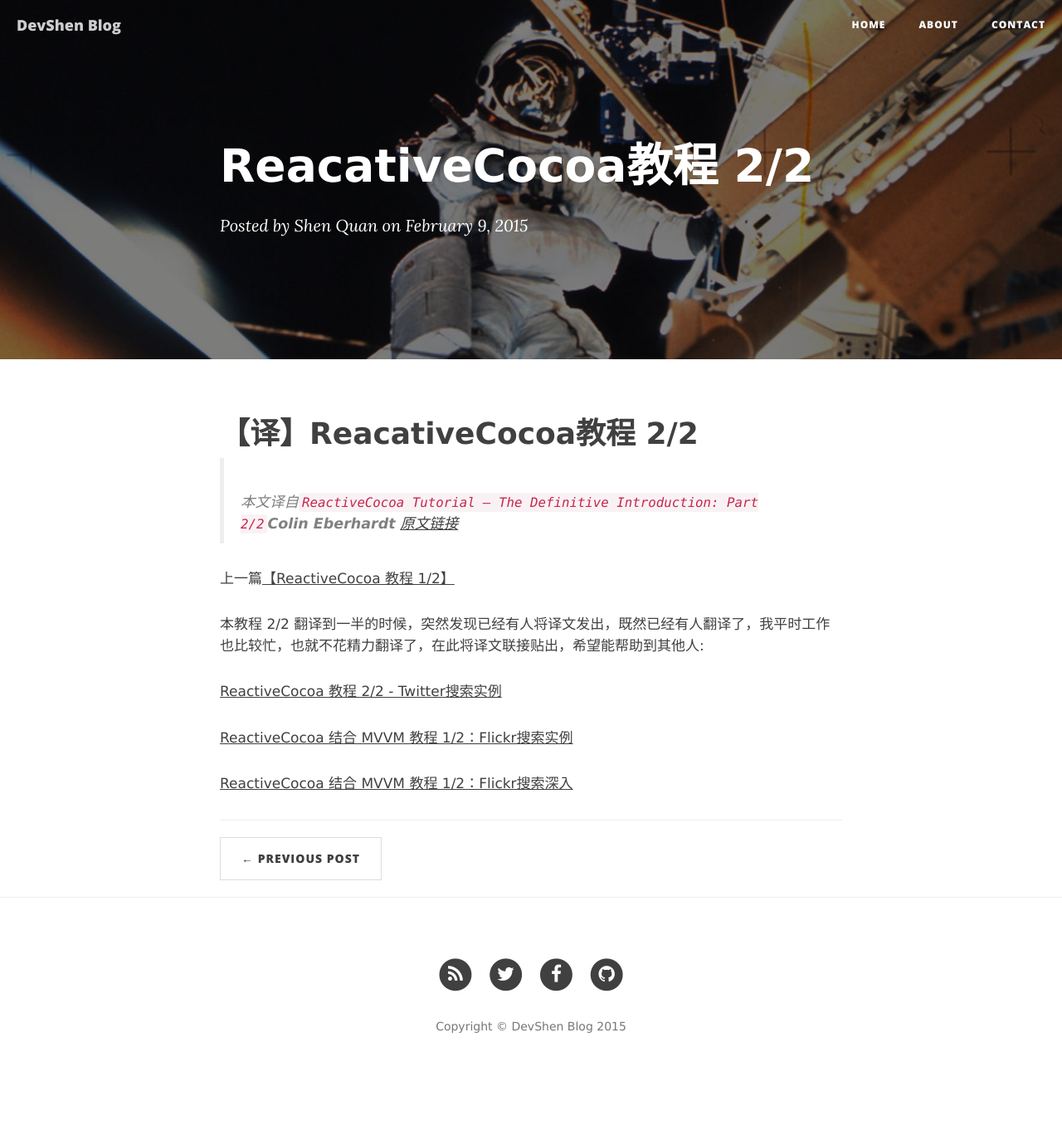
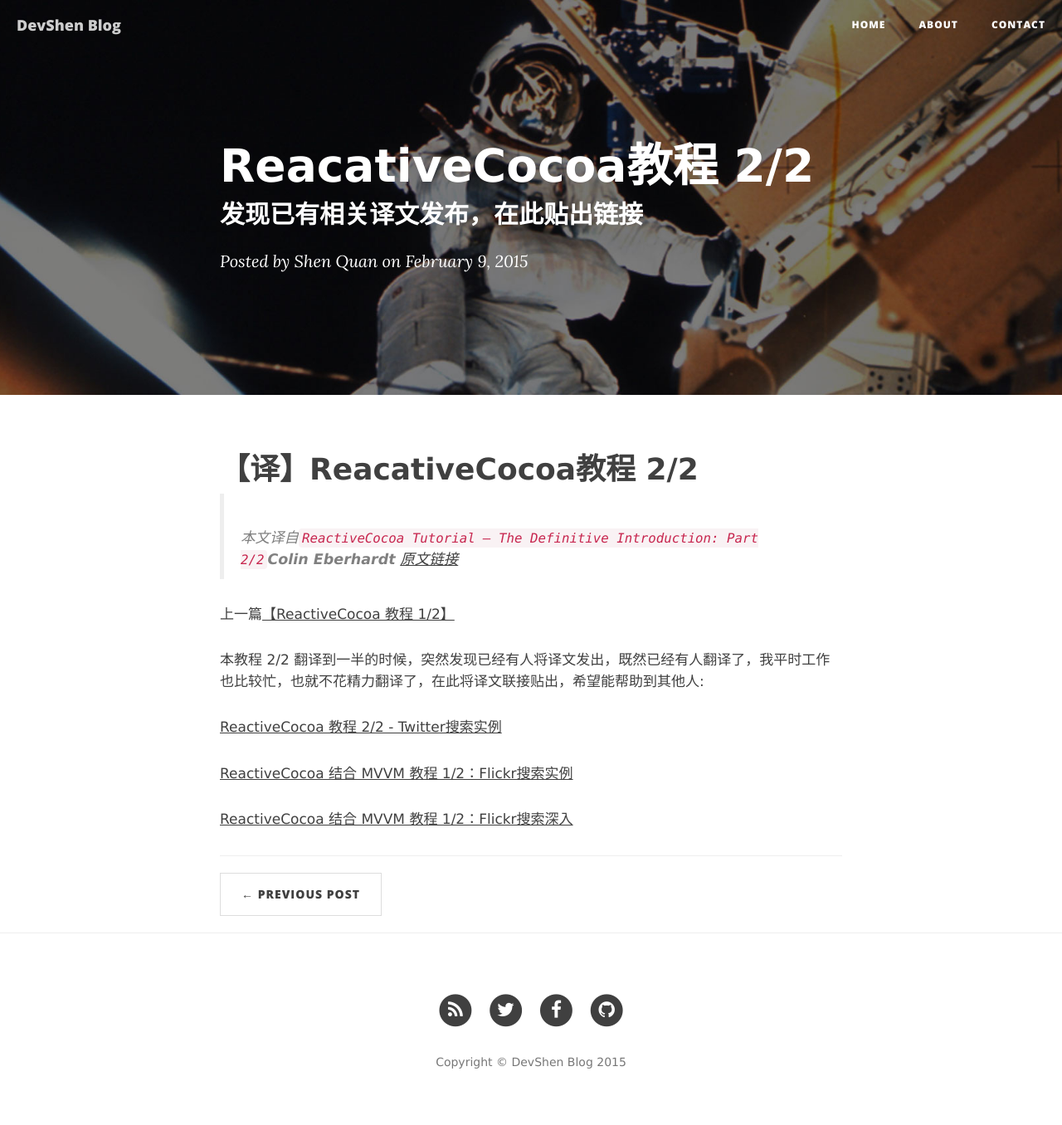
Before and after one commit to devshen/devshen.github.io, a Jekyll site: the page built from _posts/2015-02-08-ReactiveCocoaTutorial-2.md, in a window 1280 px wide. Shown: the whole page at 83% size. Built offline with Jekyll 4.4.1, drawn with Linux system fonts in a browser that asks for light colours; nearby versions of some CDN libraries; Markdown is read by kramdown in place of the engine named in the settings; comment, search, counter and statistics services are not loaded; before the commit the page ends 1313 px from its top, so only the background shows below that.

Commit message:
link other reactive cocoa post

```diff
--- a/_posts/2015-02-08-ReactiveCocoaTutorial-2.md
+++ b/_posts/2015-02-08-ReactiveCocoaTutorial-2.md
@@ -1,7 +1,7 @@
 ---
 layout:     post
 title:      "ReacativeCocoa教程 2/2"
-subtitle:   ""
+subtitle:   "发现已有相关译文发布，在此贴出链接"
 date:       2015-02-09 12:00:00
 author:     "Shen Quan"
 header-img: "img/post-bg-03.jpg"
```
